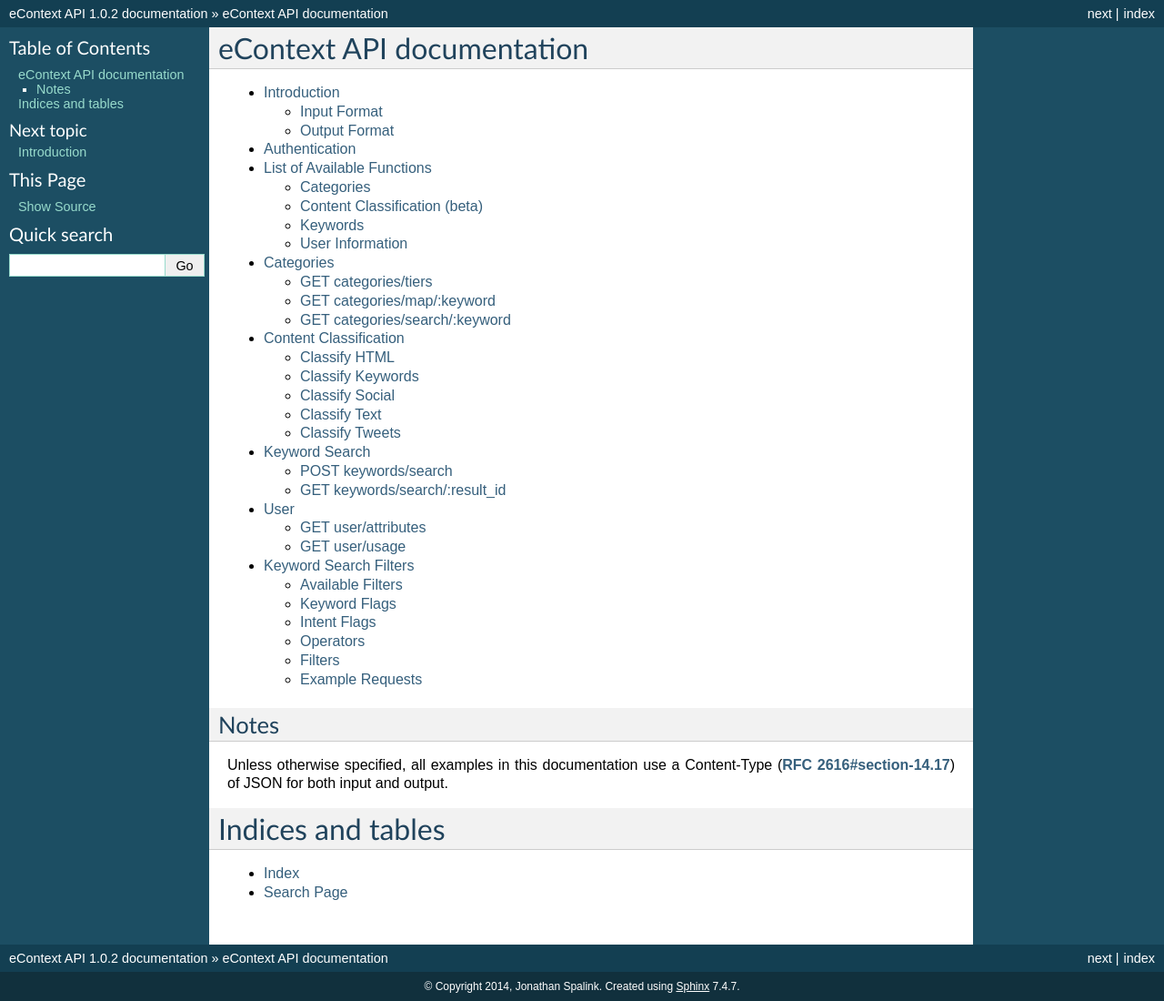
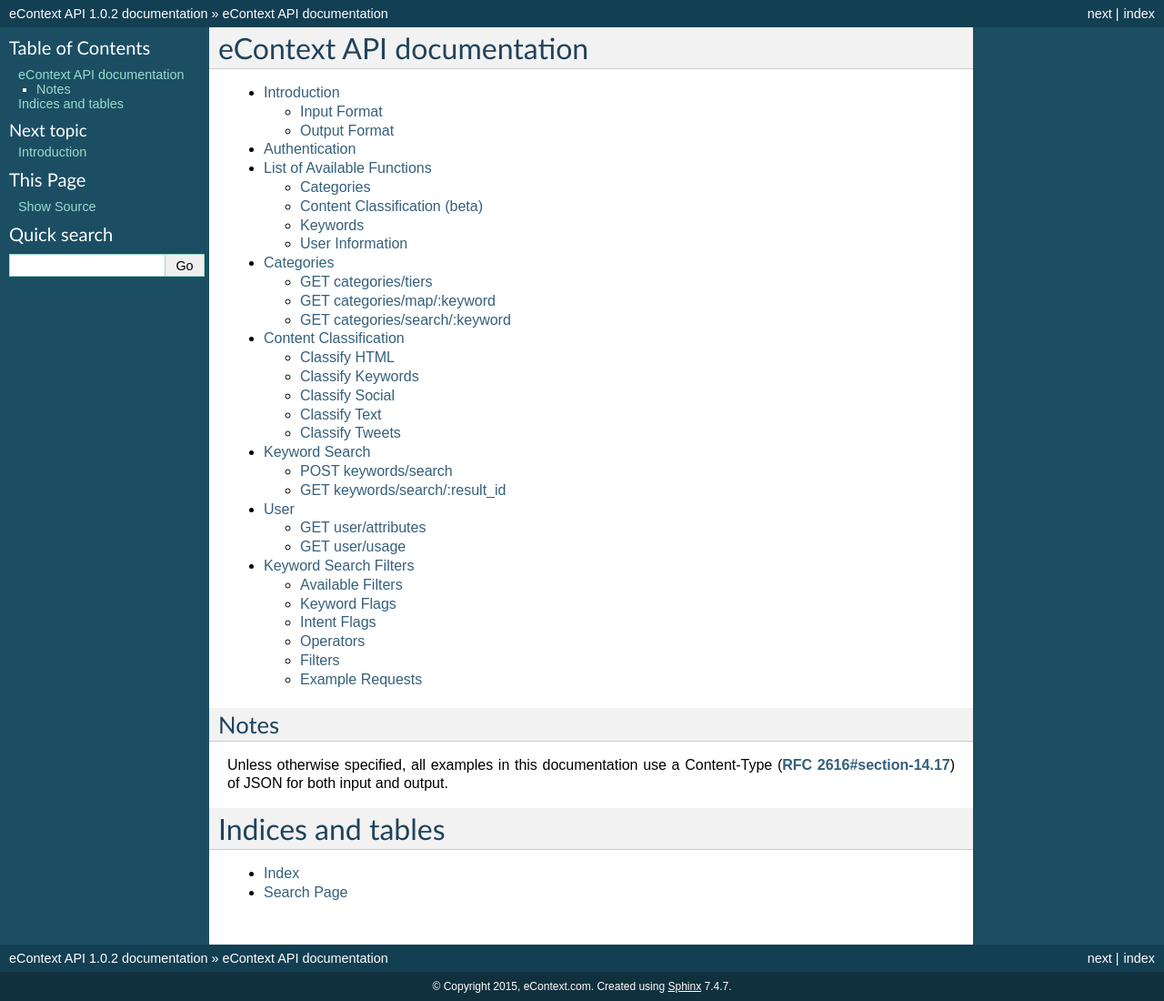
Before and after one commit to info-com/zenya-api-docs, a Sphinx documentation site: the page built from source/index.rst, in a window 1280 px wide. Shown: the whole page at 91% size. Built offline with Sphinx 7.4.7, drawn with Linux system fonts in a browser that asks for light colours.

Commit message:
fixed copyright

```diff
--- a/source/conf.py
+++ b/source/conf.py
@@ -41,7 +41,7 @@
 
 # General information about the project.
 project = u'eContext API'
-copyright = u'2014, Jonathan Spalink'
+copyright = u'2015, eContext.com'
 
 # The version info for the project you're documenting, acts as replacement for
 # |version| and |release|, also used in various other places throughout the
```
